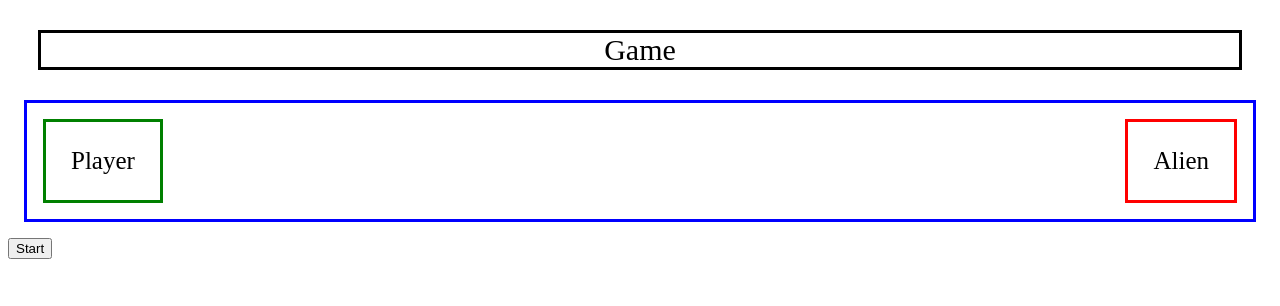
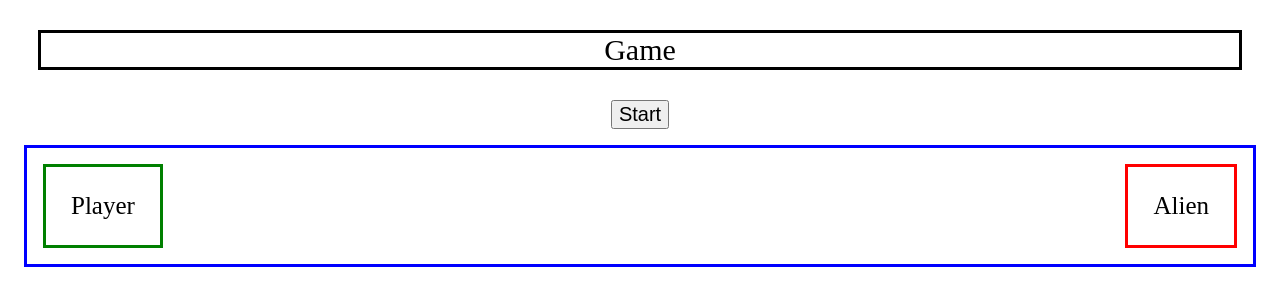
Before and after one commit to Azizjon-Atamuradov/Space-Battle-Game, a plain HTML site: page index.html in a window 1280 px wide. Drawn offline with Linux system fonts and the light colour scheme.

Commit message:
added button

```diff
--- a/app.js
+++ b/app.js
@@ -0,0 +1,5 @@
+const button = document.getElementById('start');
+
+const handleClick () => {
+    alert('Button was clicked');
+}
--- a/index.html
+++ b/index.html
@@ -11,6 +11,13 @@
 <!-- header ----------------------------------------------- -->
 <header> Game</header>
 <!-- header ----------------------------------------------- -->
+
+
+<!-- button -------------------------------------------------->
+<div class="button">
+<button id="start">Start</button>
+</div>
+<!-- button -------------------------------------------------->
 
 
 <!-- battle--------------------------------------------------- -->
@@ -31,8 +38,6 @@
 
 
 
-<!-- button -->
-<button>Start</button>
 
 
 
--- a/style.css
+++ b/style.css
@@ -25,3 +25,13 @@ header {
     margin: 1em;
     padding: 1em;
 }
+
+.button {
+    display: flex;
+    justify-content: center;
+
+}
+
+#start {
+    font-size: 20px;
+}
```
